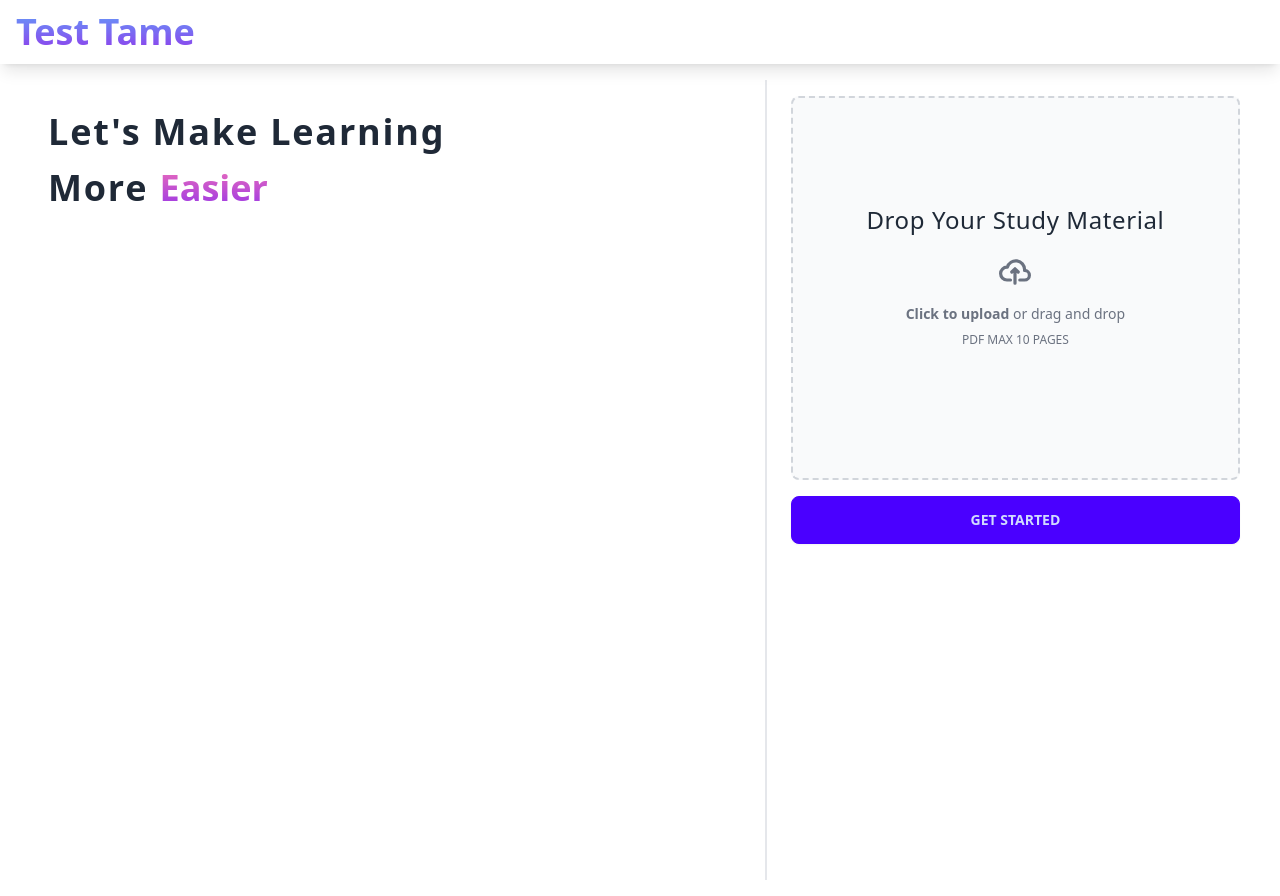
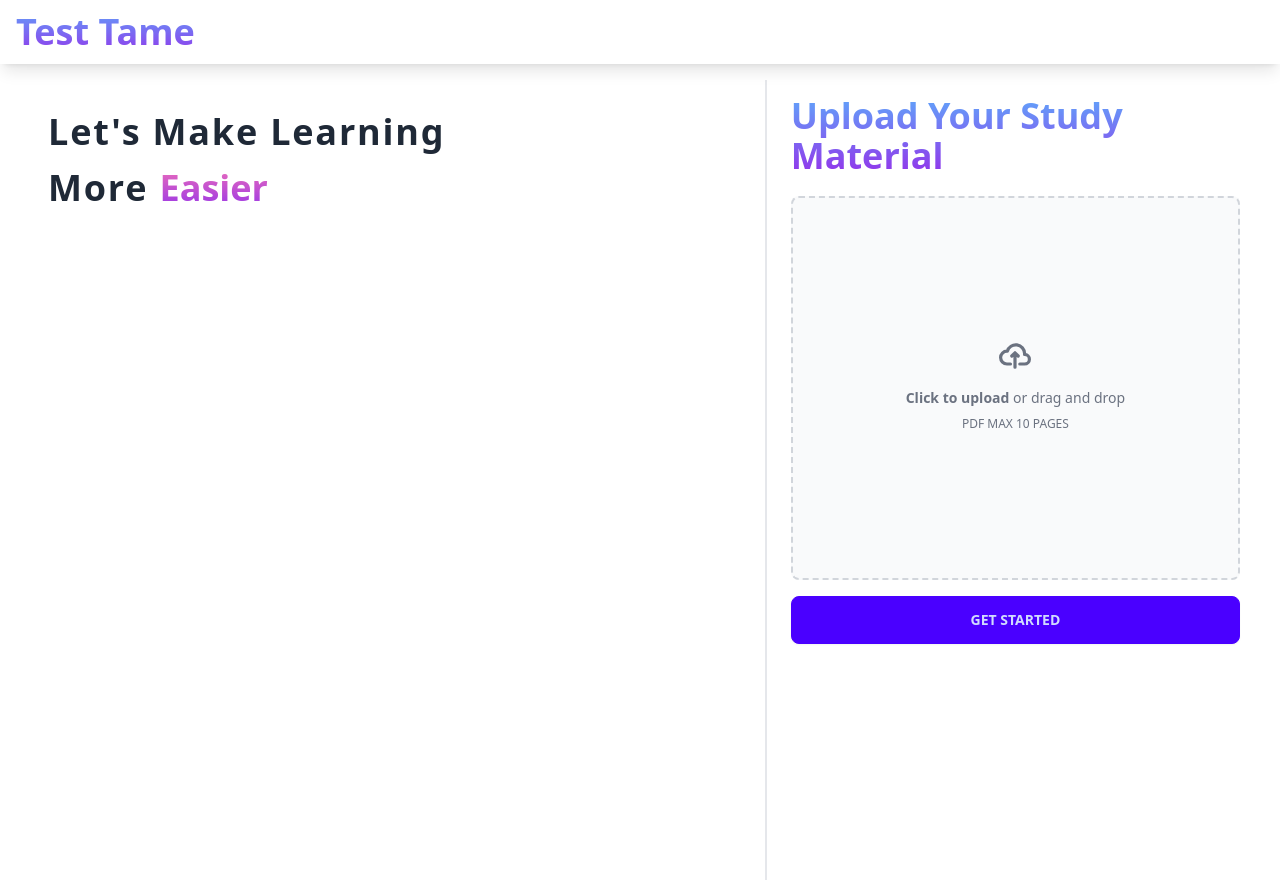
Before and after one commit to Aashray446/Code_Crafter_Frontend, a React (Vite) app: page / in a window 1280 px wide. Built offline with nearby package versions, Linux system fonts and the light colour scheme.

Commit message:
New:Upload Pdf

```diff
--- a/src/component/pdfInput.jsx
+++ b/src/component/pdfInput.jsx
@@ -4,12 +4,14 @@ import { Link } from 'react-router-dom';
 const PdfInput = () => {
     return (
         <div className="h-full w-full m-2">
+             <h1 className="mb-5 flex justify-center text-4xl font-bold text-transparent bg-clip-text bg-gradient-to-b from-blue-400 to-purple-600">Upload Your Study Material</h1>
             <div className="w-full h-1/2">
+
                 <label
                     htmlFor="dropzone-file"
                     className="flex flex-col items-center justify-center w-full h-full border-2 border-gray-300 border-dashed rounded-lg cursor-pointer bg-gray-50 dark:hover:bg-gray-800 dark:bg-gray-700 hover:bg-gray-100 dark:border-gray-600 dark:hover:border-gray-500 dark:hover:bg-gray-600"
                 >
-                    <p className='text-2xl tracking-wide'>Drop Your Study Material</p>
+
                     <div className="flex flex-col items-center justify-center pt-5 pb-6">
 
                         <svg
```
